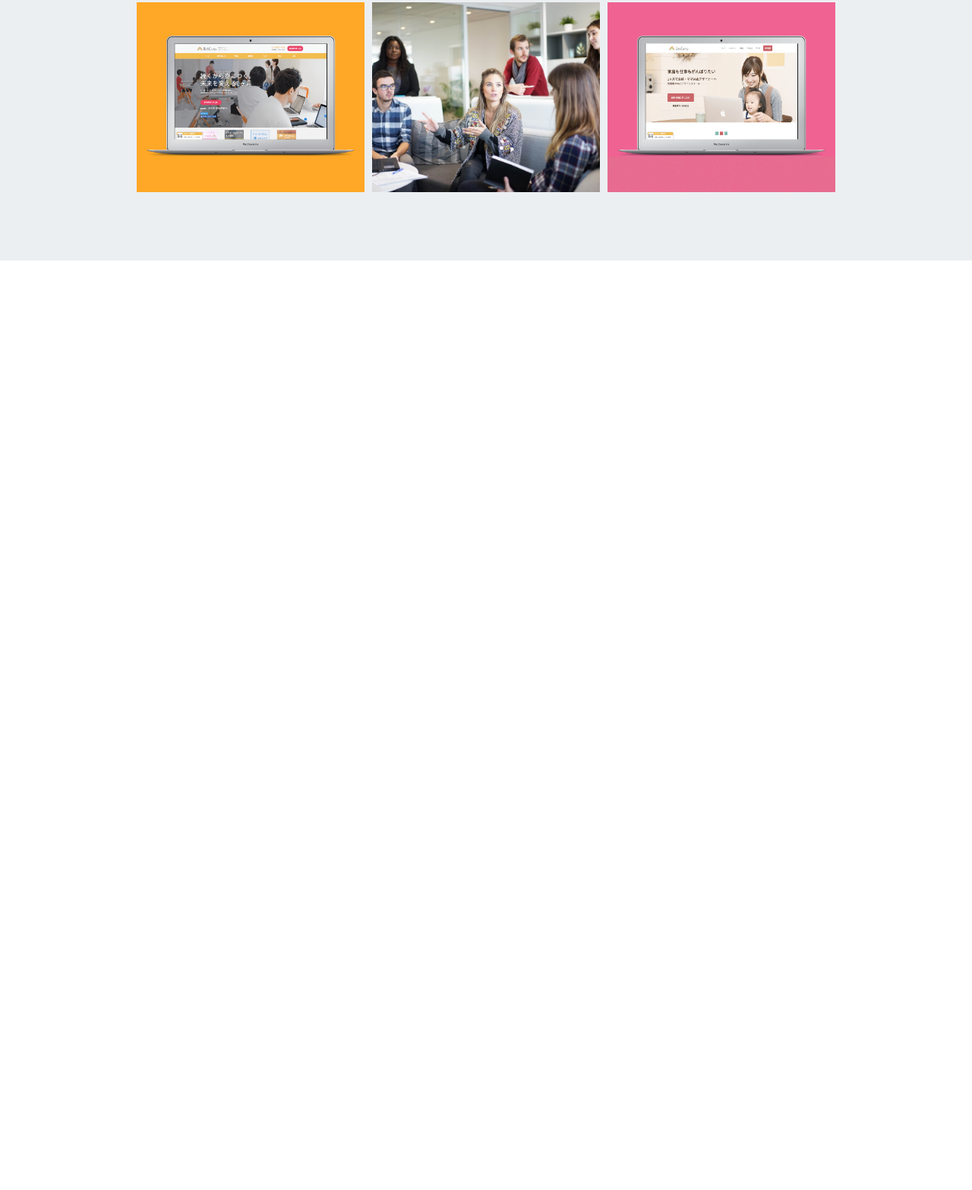
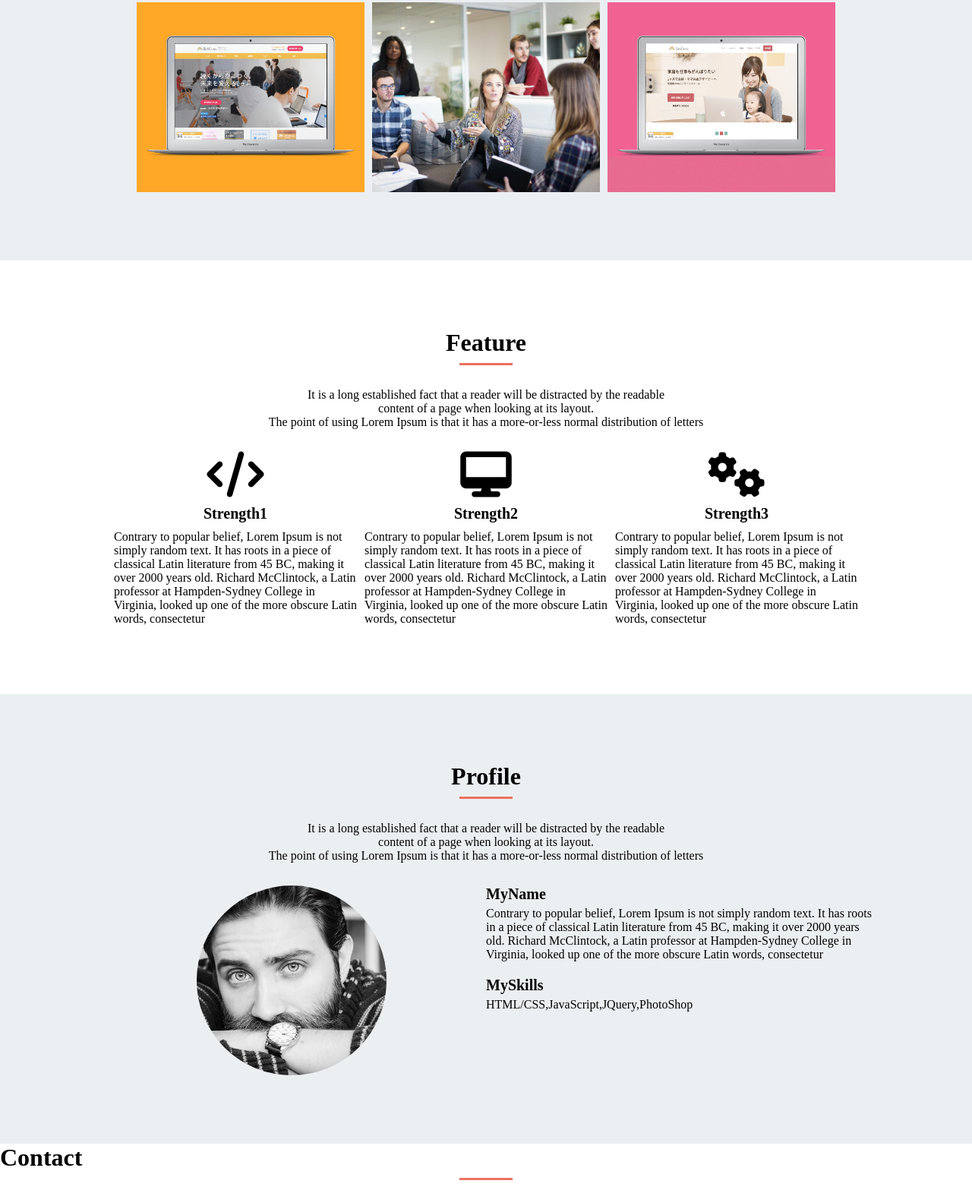
Before and after one commit to menyuu/webpage, a plain HTML site: page index.html in a window 1280 px wide. Shown: the part 1233-2800 px from the top of the page at 76% size. Before the commit the page ends 1576 px from the top, so only its background shows below. Drawn offline with Linux system fonts and the light colour scheme.

Commit message:
feature, profileの作成

```diff
--- a/index.html
+++ b/index.html
@@ -4,6 +4,7 @@
   <meta charset="UTF-8">
   <meta name="viewport" content="width=device-width, initial-scale=1.0">
   <meta http-equiv="X-UA-Compatible" content="ie=edge">
+  <script src="https://kit.fontawesome.com/3730efd3f0.js" crossorigin="anonymous"></script>
   <title>Webページ</title>
   <link rel="stylesheet" href="style.css" type="text/css" />
 </head>
@@ -30,10 +31,10 @@
       </div>
     </div>
 
-    <section class="portfolio">
+    <section class="portfolio contents-wrap">
       <div class="portfolio-contents">
-        <h2>Portfolio</h2>
-        <p>
+        <h2 class="contents-title">Portfolio</h2>
+        <p class="contents-text">
           It is a long established fact that a reader will be distracted by the readable<br>
           content of a page when looking at its layout.<br>
           The point of using Lorem Ipsum is that it has a more-or-less normal distribution of letters
@@ -48,6 +49,106 @@
         </div>
       </div>
     </section>
+
+    <section class="feature">
+      <div class="feature-contents">
+        <h2 class="contents-title">Feature</h2>
+        <p class="contents-text">
+          It is a long established fact that a reader will be distracted by the readable<br>
+          content of a page when looking at its layout.<br>
+          The point of using Lorem Ipsum is that it has a more-or-less normal distribution of letters
+        </p>
+        <div class="feature-items">
+          <section class="feature-item">
+            <span class="feature-icon"><i class="fa fa-code" aria-hidden="true"></i></span>
+            <h3 class="feature-title">Strength1</h3>
+            <p class="feature-text">
+              Contrary to popular belief,
+              Lorem Ipsum is not simply random text.
+              It has roots in a piece of classical Latin literature from 45 BC,
+              making it over 2000 years old. Richard McClintock,
+              a Latin professor at Hampden-Sydney College in Virginia,
+              looked up one of the more obscure Latin words,
+              consectetur
+            </p>
+          </section>
+          <section class="feature-item">
+            <span class="feature-icon"><i class="fa fa-desktop" aria-hidden="true"></i></span>
+            <h3 class="feature-title">Strength2</h3>
+            <p class="feature-text">
+              Contrary to popular belief,
+              Lorem Ipsum is not simply random text.
+              It has roots in a piece of classical Latin literature from 45 BC,
+              making it over 2000 years old.
+              Richard McClintock,
+              a Latin professor at Hampden-Sydney College in Virginia,
+              looked up one of the more obscure Latin words,
+              consectetur
+            </p>
+          </section>
+          <section class="feature-item">
+            <span class="feature-icon"><i class="fa fa-cogs" aria-hidden="true"></i></span>
+            <h3 class="feature-title">Strength3</h3>
+            <p class="feature-text">
+              Contrary to popular belief,
+              Lorem Ipsum is not simply random text.
+              It has roots in a piece of classical Latin literature from 45 BC,
+              making it over 2000 years old.
+              Richard McClintock, a Latin professor at Hampden-Sydney College in Virginia,
+              looked up one of the more obscure Latin words,
+              consectetur
+            </p>
+          </section>
+        </div>
+      </div>
+    </section>
+
+    <section class="profile">
+      <div class="profile-contents">
+        <h2 class="contents-title">Profile</h2>
+        <p class="contents-text">
+          It is a long established fact that a reader will be distracted by the readable <br>
+          content of a page when looking at its layout.<br>
+          The point of using Lorem Ipsum is that it has a more-or-less normal distribution of letters
+        </p>
+        <div class="profile-items">
+          <div class="profile-item">
+            <div class="profile-image"></div>
+          </div>
+          <div class="profile-item">
+            <section class="profile-name profile-right-item">
+              <h3 class="profile-title">MyName</h3>
+              <p class="profile-text">
+                Contrary to popular belief,
+                Lorem Ipsum is not simply random text.
+                It has roots in a piece of classical Latin literature from 45 BC,
+                making it over 2000 years old. Richard McClintock,
+                a Latin professor at Hampden-Sydney College in Virginia,
+                looked up one of the more obscure Latin words,
+                consectetur
+              </p>
+            </section>
+            <section class="profile-skill profile-right-item">
+              <h3 class="profile-title">MySkills</h3>
+              <p class="profile-text">HTML/CSS,JavaScript,JQuery,PhotoShop</p>
+            </section>
+          </div>
+        </div>
+
+      </div>
+    </section>
+
+    <section class="contact">
+      <div class="contact-contents">
+        <h2 class="contents-title">Contact</h2>
+        <p class="contents-text">
+          <br>
+          <br>
+        </p>
+
+      </div>
+    </section>
+
   </main>
 
 </body>
--- a/style.css
+++ b/style.css
@@ -83,12 +83,15 @@ header {
   text-align: center;
 }
 
-.portfolio-contents h2 {
-  padding-top: 90px;
+.contents-wrap {
+  padding: 90px;
+}
+
+.contents-title {
   font-size: 32px;
 }
 
-.portfolio-contents h2::after {
+.contents-title:after {
   content: "";
   display: block;
   width: 70px;
@@ -97,7 +100,7 @@ header {
   background-color: #ec715f;
 }
 
-.portfolio-contents p {
+.contents-text {
   font-size: 16px;
   padding: 30px 0;
 }
@@ -105,7 +108,6 @@ header {
 .portfolio-items {
   display: flex;
   flex-wrap: wrap;
-  padding-bottom: 90px;
   margin: 0 auto;
 }
 
@@ -143,3 +145,83 @@ header {
 .portfolio-item:nth-child(6) {
   background-image: url("img/webcamp-mother.png");
 }
+
+.feature-contents {
+  color: #000000;
+  padding: 90px 0;
+  width: 980px;
+  text-align: center;
+  margin: 0 auto;
+}
+
+.feature-items {
+  display: flex;
+  flex-wrap: wrap;
+}
+
+.feature-item {
+  width: 320px;
+  height: auto;
+}
+
+.feature-item:nth-child(2) {
+  margin: 0 10px;
+}
+
+.feature-icon i {
+  font-size: 60px;
+}
+
+.feature-title {
+  font-size: 20px;
+  margin: 10px 0;
+}
+
+.feature-text {
+  text-align: left;
+}
+
+.profile {
+  background-color: #eceff1;
+}
+
+.profile-contents {
+  color: #000000;
+  padding: 90px 0;
+  width: 1024px;
+  margin: 0 auto;
+  text-align: center;
+}
+
+.profile-items {
+  display: flex;
+}
+
+.profile-item {
+  width: 512px;
+}
+
+.profile-image {
+  background-image: url("img/my-icon.jpg");
+  width: 250px;
+  height: 250px;
+  border-radius: 50%;
+  margin: 0 auto;
+}
+
+.profile-title {
+  font-size: 20px;
+  margin-bottom: 5px;
+}
+
+.profile-text {
+  font-size: 16px;
+}
+
+.profile-name {
+  margin-bottom: 20px;
+}
+
+.profile-right-item {
+  text-align: left;
+}
```
